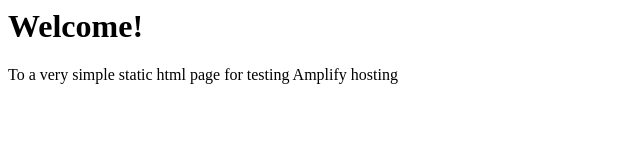
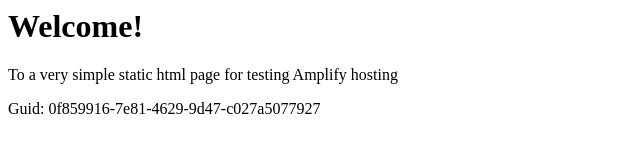
Before and after one commit to aws-aemilia-fra/Github-PR-Commit-Integration-Test-DoNotTouch-v0-preprod-eu-central-1, a website: page src/index.html in a window 1280 px wide. Shown: the whole page, without its empty margins (0-640 px from the left). Drawn offline with Linux system fonts and the light colour scheme.

Commit message:
commit from integ tests

```diff
--- a/src/index.html
+++ b/src/index.html
@@ -1,3 +1,5 @@
+
+
 <html lang="en">
 
 <head>
@@ -10,6 +12,6 @@
 <body>
     <h1>Welcome!</h1>
     <p>To a very simple static html page for testing Amplify hosting</p>
-</body>
+    <p>Guid: 0f859916-7e81-4629-9d47-c027a5077927</p></body>
 
 </html>
```
